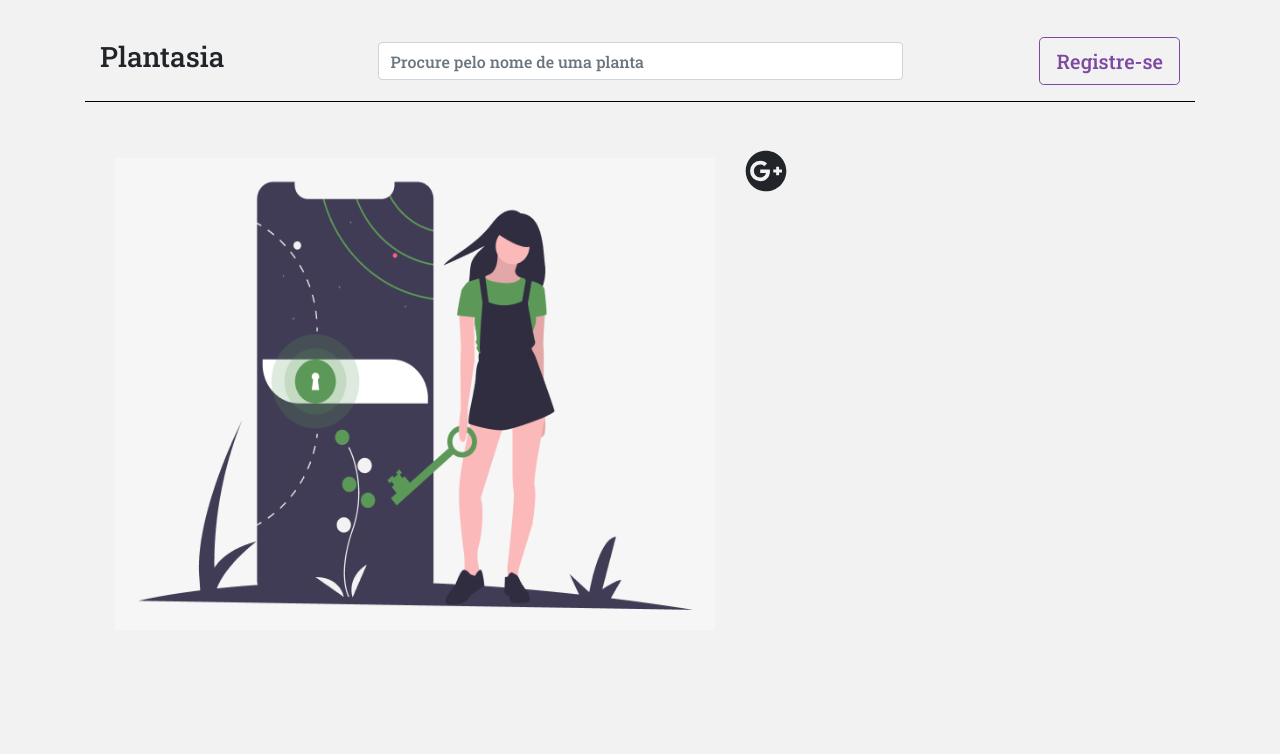
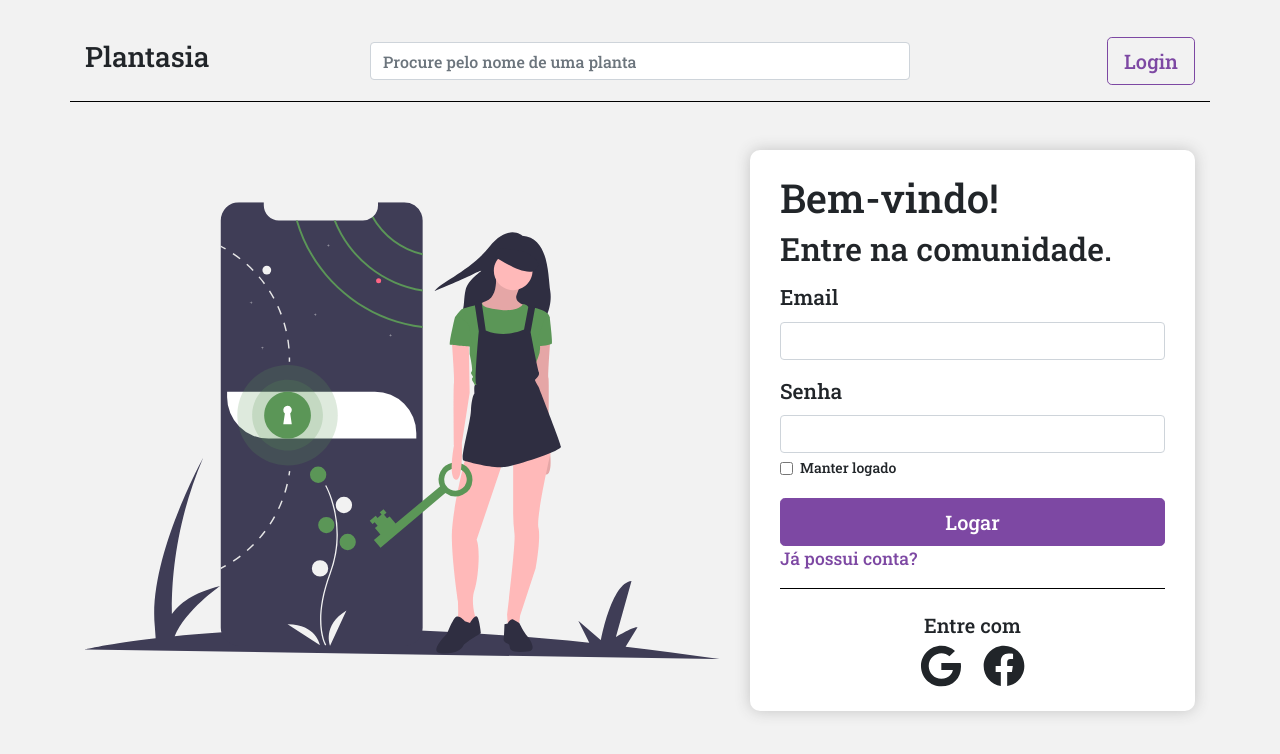
Before and after one commit to Plantasia/frontend, a Next.js app: page /signup in a window 1280 px wide. Shown: the top 754 px of the page. Built offline with nearby package versions, Linux system fonts and the light colour scheme.

Commit message:
set shared file between auth pages

```diff
--- a/src/pages/signin/index.tsx
+++ b/src/pages/signin/index.tsx
@@ -1,11 +1,11 @@
 import { Col, Row } from "react-bootstrap"
 
 import { Header, SEO } from "@components"
-import LoginForm from "./_form"
+import SignInForm from "./_form"
 import { useState } from "react"
 import AuthImage from "@/src/assets/AuthImage"
 
-export default function Login() {
+export default function SignIn() {
   const [password, setPassword] = useState("")
   const [email, setEmail] = useState("")
 
@@ -23,7 +23,7 @@ export default function Login() {
         </Col>
 
         <Col xs="5">
-          <LoginForm
+          <SignInForm
             handleSubmitLogin={handleLoginSubmit}
             handleFacebookAuth={handleFacebookAuth}
             handleGoogleAuth={handleGoogleAuth}
--- a/src/pages/signup/_form.tsx
+++ b/src/pages/signup/_form.tsx
@@ -1,98 +1,84 @@
-import { Container, Col, Row } from "react-bootstrap"
-import { FaFacebook, FaGooglePlus } from "react-icons/fa"
-import { AiFillGoogleCircle } from "react-icons/ai"
+import { Dispatch, SetStateAction } from "react"
+import { Button } from "react-bootstrap"
+import { FaFacebook, FaGoogle } from "react-icons/fa"
+import {
+  Title,
+  Form,
+  Label,
+  FormWrapper,
+  AuxLink,
+  SocialAuths,
+  SocialAuthsIcons,
+} from "@/src/styles/components/Auth"
 
-import {
-  TitleRegisterStyle,
-  TitleLabelStyle,
-  LostPassword,
-  BoxRegisterStyle,
-} from "@styled/Register"
+interface ILoginForm {
+  handleSubmitLogin(): void
+  handleFacebookAuth(): void
+  handleGoogleAuth(): void
+  setPassword: Dispatch<SetStateAction<string>>
+  setEmail: Dispatch<SetStateAction<string>>
+  password: string
+  email: string
+}
 
-export default function BoxRegister() {
+export default function LoginForm({
+  email,
+  password,
+  handleSubmitLogin,
+  setEmail,
+  setPassword,
+  handleFacebookAuth,
+  handleGoogleAuth,
+}: ILoginForm) {
   return (
-    <FaGooglePlus size="3em" />
-    // <BoxRegisterStyle>
-    //   <TitleRegisterStyle className="d-flex justify-content-start ml-4">
-    //     Registre-se
-    //   </TitleRegisterStyle>
+    <FormWrapper>
+      <Title>
+        Bem-vindo! <br />
+        <span>Entre na comunidade.</span>
+      </Title>
+      <Form>
+        <Form.Group>
+          <Label>Email</Label>
+          <Form.Control
+            type="email"
+            value={email}
+            onChange={({ target: { value } }) => setEmail(value)}
+          ></Form.Control>
+        </Form.Group>
 
-    //   <Form>
-    //     <FormGroup className="m-4">
-    //       <TitleLabelStyle>
-    //         <Label for="Email">Seu Nome</Label>
-    //       </TitleLabelStyle>
+        <Form.Group>
+          <Label>Senha</Label>
+          <Form.Control
+            type="password"
+            value={password}
+            onChange={({ target: { value } }) => setPassword(value)}
+          ></Form.Control>
+          <Form.Check type="checkbox" label="Manter logado" className="my-1" />
+        </Form.Group>
 
-    //       <Input
-    //         type="email"
-    //         name="email"
-    //         id="exampleEmail"
-    //         placeholder="Digite seu primeiro nome"
-    //       />
-    //     </FormGroup>
+        <Button variant="primary" size="lg" onClick={handleSubmitLogin}>
+          Logar
+        </Button>
 
-    //     <FormGroup className="m-4">
-    //       <TitleLabelStyle>
-    //         <Label for="Email">Email</Label>
-    //       </TitleLabelStyle>
-
-    //       <Input
-    //         type="email"
-    //         name="email"
-    //         id="exampleEmail"
-    //         placeholder="Digite seu email"
-    //       />
-    //     </FormGroup>
-
-    //     <FormGroup className="mt-4 ml-4 mr-4">
-    //       <TitleLabelStyle>
-    //         <Label for="Password">Password</Label>
-    //       </TitleLabelStyle>
-
-    //       <InputStyle>
-    //         <Input
-    //           type="password"
-    //           name="password"
-    //           id="examplePassword"
-    //           placeholder="Sua senha"
-    //         />
-    //       </InputStyle>
-    //     </FormGroup>
-
-    //     <FormGroup>
-    //       <Label className="ml-5">
-    //         <Input type="checkbox" />
-    //         Manter logado
-    //       </Label>
-    //     </FormGroup>
-    //   </Form>
-
-    //   <Button
-    //     color="secondary"
-    //     className="m-2 text-light"
-    //     style={{
-    //       color: "#1a1a1a",
-    //     }}
-    //   >
-    //     Entrar
-    //   </Button>
-
-    //   <LostPassword className="align-self-start ml-3">
-    //     Esqueceu sua senha?
-    //   </LostPassword>
-
-    //   <hr style={{ borderColor: "black" }}></hr>
-
-    //   <Row className="d-flex align-self-center mt-3">Logar com</Row>
-
-    //   <Row className="d-flex align-self-center">
-    //     <Col>
-    //       <AiFillGoogleCircle size={30} />
-    //     </Col>
-    //     <Col>
-    //       <FaFacebook size={30} />
-    //     </Col>
-    //   </Row>
-    // </BoxRegisterStyle>
+        <Form.Group>
+          <AuxLink href="/signin">Já possui conta?</AuxLink>
+        </Form.Group>
+      </Form>
+      <SocialAuths>
+        <h5>Entre com</h5>
+        <SocialAuthsIcons>
+          <FaGoogle
+            size="3em"
+            onClick={handleGoogleAuth}
+            style={{ cursor: "pointer" }}
+          />
+          <FaFacebook
+            size="3em"
+            onClick={handleFacebookAuth}
+            style={{ cursor: "pointer" }}
+          />
+        </SocialAuthsIcons>
+      </SocialAuths>
+    </FormWrapper>
   )
 }
--- a/src/pages/signup/index.tsx
+++ b/src/pages/signup/index.tsx
@@ -1,32 +1,39 @@
-import { Container, Col, Row } from "react-bootstrap"
-
-import Image from "next/image"
+import { Col, Row } from "react-bootstrap"
 
 import { Header, SEO } from "@components"
-import Form from "./_form"
+import SignUpForm from "./_form"
+import { useState } from "react"
+import AuthImage from "@/src/assets/AuthImage"
 
-export default function Login() {
+export default function SignUp() {
+  const [password, setPassword] = useState("")
+  const [email, setEmail] = useState("")
+
+  async function handleLoginSubmit(): Promise<void> {}
+  async function handleFacebookAuth(): Promise<void> {}
+  async function handleGoogleAuth(): Promise<void> {}
+
   return (
-    <Container>
-      <SEO title="login" />
-      <Header />
+    <>
+      <SEO title="Login" />
+      <Header actionText="Login" />
+      <Row>
+        <Col xs="7">
+          <AuthImage />
+        </Col>
 
-      <Container className=" mb-5">
-        <Row>
-          <Col style={{ borderColor: "red" }}>
-            <Image
-              className="mt-2"
-              src="/assets/img_provisoria.png"
-              width={750}
-              height={600}
-            />
-          </Col>
-
-          <Col xs="5">
-            <Form />
-          </Col>
-        </Row>
-      </Container>
-    </Container>
+        <Col xs="5">
+          <SignUpForm
+            handleSubmitLogin={handleLoginSubmit}
+            handleFacebookAuth={handleFacebookAuth}
+            handleGoogleAuth={handleGoogleAuth}
+            password={password}
+            setPassword={setPassword}
+            email={email}
+            setEmail={setEmail}
+          />
+        </Col>
+      </Row>
+    </>
   )
 }
--- a/src/styles/components/Login.tsx
+++ b/src/styles/components/Auth.tsx
@@ -57,13 +57,12 @@ export const Label = styled(BootstrapForm.Label)`
   font-size: 1.5em;
 `
 
-export const ForgotPassword = styled(Form.Text).attrs(
+export const AuxLink = styled(Form.Text).attrs(
   (): FormTextProps => ({
     as: "a",
-    className: "mt-3",
   })
 )`
-  font-size: 1.1em;
+  font-size: 1.25em;
 `
 
 export const SocialAuthsIcons = styled.div.attrs({
```
Also changed, not shown: src/pages/signin/_form.tsx (+4 -8 lines), src/styles/components/Register.tsx (deleted, +0 -36 lines).
